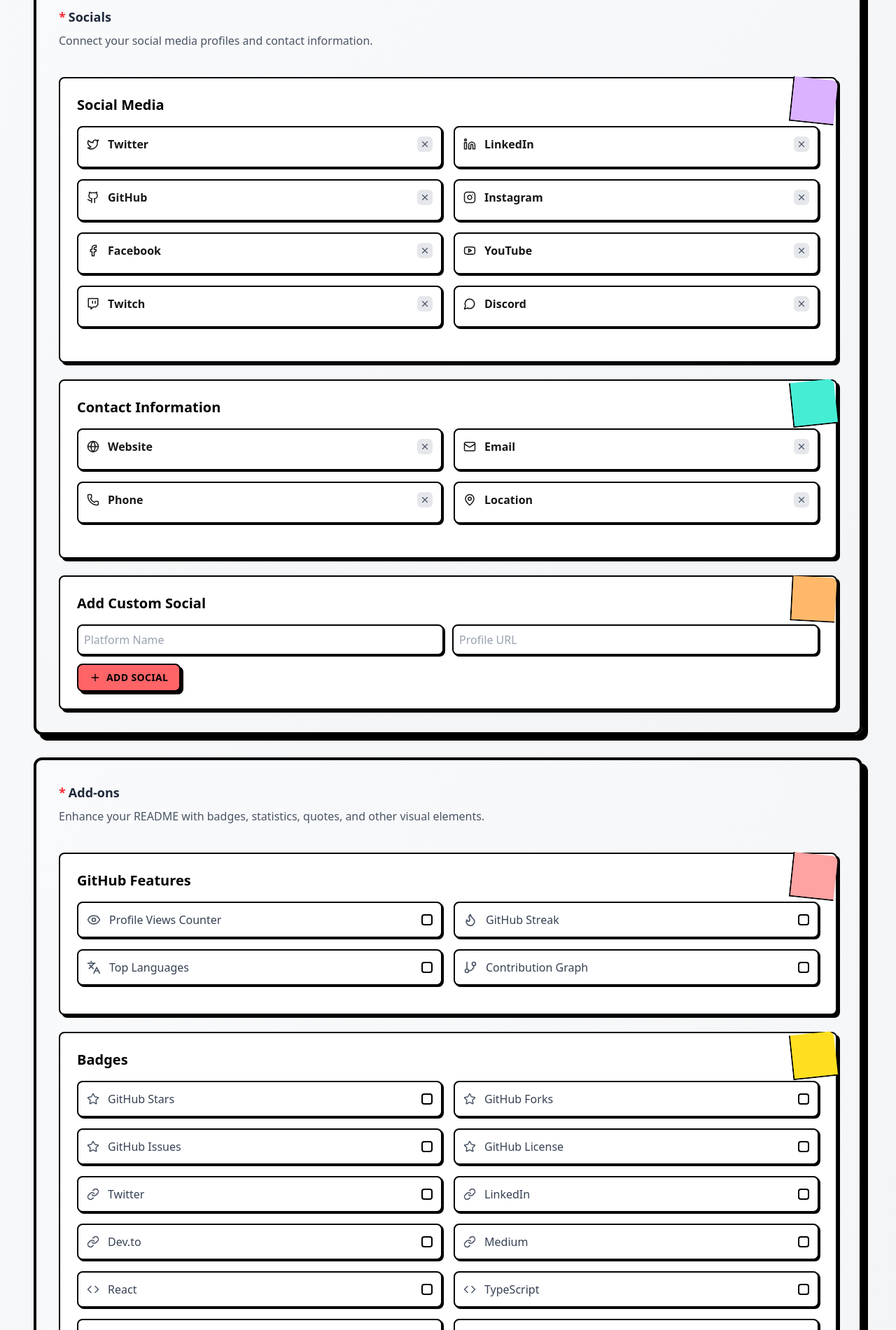
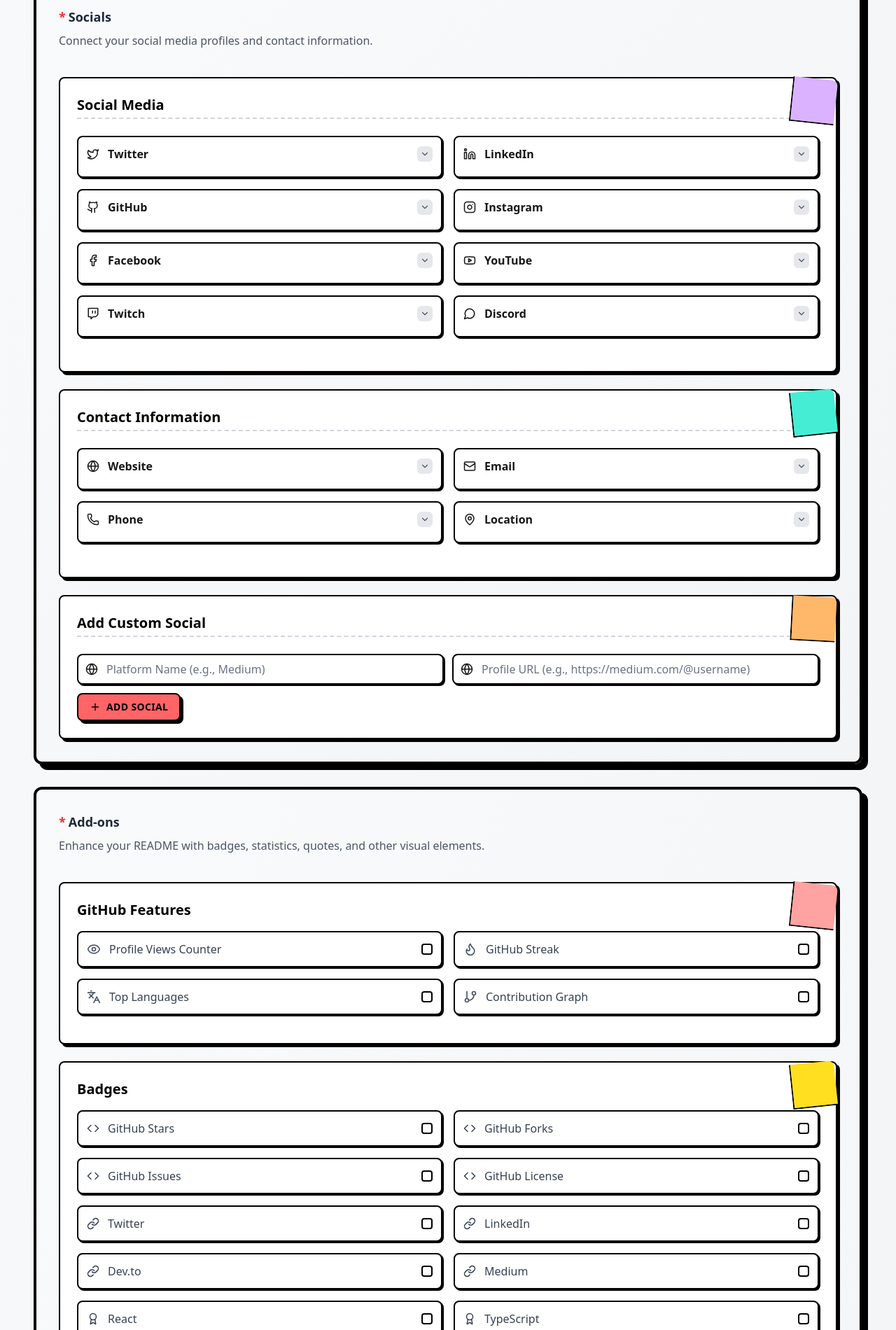
Before and after one commit to Rithvik8001/DocuDoodle, a Next.js app: page / in a window 1280 px wide. Shown: the part 3980-5880 px from the top of the page at 70% size. Built offline with nearby package versions, Linux system fonts and the light colour scheme.

Commit message:
design and bug fixes

```diff
--- a/app/components/AddOnsSection.tsx
+++ b/app/components/AddOnsSection.tsx
@@ -21,6 +21,12 @@
   Flame,
   Languages,
   GitBranch,
+  Trash2,
+  Edit2,
+  Save,
+  Award,
+  Heart,
+  Quote as QuoteIcon,
 } from "lucide-react";
 
 // Predefined badges
@@ -357,6 +363,28 @@
     }));
   };
 
+  const getBadgeIcon = (type: string) => {
+    switch (type) {
+      case "github":
+        return <Code size={18} />;
+      case "social":
+        return <Link size={18} />;
+      case "tech":
+        return <Award size={18} />;
+      default:
+        return <Star size={18} />;
+    }
+  };
+
+  const getStatIcon = (type: string) => {
+    switch (type) {
+      case "github":
+        return <Code size={18} />;
+      default:
+        return <Award size={18} />;
+    }
+  };
+
   return (
     <div className="p-8 bg-gradient-to-br from-gray-50 to-gray-100 rounded-xl shadow-[8px_8px_0_#000] border-4 border-black my-8 mx-4 relative overflow-hidden">
       {/* Paper texture overlay */}
@@ -487,39 +515,7 @@
                       : "bg-white text-gray-700 shadow-[2px_2px_0_#000]"
                   } hover:translate-x-[-1px] hover:translate-y-[-1px] hover:shadow-[3px_3px_0_#000]`}
                 >
-                  {badge.type === "github" && (
-                    <Star
-                      size={18}
-                      className={
-                        badge.selected ? "text-black" : "text-gray-600"
-                      }
-                    />
-                  )}
-                  {badge.type === "social" && (
-                    <Link
-                      size={18}
-                      className={
-                        badge.selected ? "text-black" : "text-gray-600"
-                      }
-                    />
-                  )}
-                  {badge.type === "tech" && (
-                    <Code
-                      size={18}
-                      className={
-                        badge.selected ? "text-black" : "text-gray-600"
-                      }
-                    />
-                  )}
-                  {badge.type === "custom" && (
-                    <Image
-                      size={18}
-                      className={
-                        badge.selected ? "text-black" : "text-gray-600"
-                      }
-                    />
-                  )}
-
+                  {getBadgeIcon(badge.type)}
                   <span>{badge.name}</span>
 
                   {badge.selected ? (
@@ -590,10 +586,7 @@
                       : "bg-white text-gray-700 shadow-[2px_2px_0_#000]"
                   } hover:translate-x-[-1px] hover:translate-y-[-1px] hover:shadow-[3px_3px_0_#000]`}
                 >
-                  <Activity
-                    size={18}
-                    className={stat.selected ? "text-black" : "text-gray-600"}
-                  />
+                  {getStatIcon(stat.type)}
                   <span>{stat.name}</span>
 
                   {stat.selected ? (
@@ -664,7 +657,7 @@
                       : "bg-white text-gray-700 shadow-[2px_2px_0_#000]"
                   } hover:translate-x-[-1px] hover:translate-y-[-1px] hover:shadow-[3px_3px_0_#000]`}
                 >
-                  <MessageSquare
+                  <QuoteIcon
                     size={18}
                     className={quote.selected ? "text-black" : "text-gray-600"}
                   />
--- a/app/components/SocialsSection.tsx
+++ b/app/components/SocialsSection.tsx
@@ -18,6 +18,8 @@
   Mail,
   Phone,
   MapPin,
+  ChevronDown,
+  ChevronUp,
 } from "lucide-react";
 
 // Predefined socials
@@ -240,7 +242,10 @@
         <div className="bg-white p-6 rounded-lg border-2 border-black shadow-[4px_4px_0_#000] relative">
           <div className="absolute top-0 right-0 w-16 h-16 bg-purple-300 rounded-tr-lg border-b-2 border-l-2 border-black transform rotate-6"></div>
 
-          <h3 className="text-xl font-bold mb-4 text-black">Social Media</h3>
+          <div className="mb-6">
+            <h3 className="text-xl font-bold text-black mb-1">Social Media</h3>
+            <div className="border-b-2 border-dashed border-gray-300 mb-4"></div>
+          </div>
 
           <div className="grid grid-cols-1 md:grid-cols-2 gap-4 mb-6">
             {socialsData.socials
@@ -258,12 +263,18 @@
               )
               .map((social) => (
                 <div key={social.id} className="relative group">
-                  <div className="p-3 border-2 border-black rounded-lg text-base bg-white shadow-[2px_2px_0_#000] transition-all duration-200 hover:translate-x-[-1px] hover:translate-y-[-1px] hover:shadow-[3px_3px_0_#000]">
-                    <div className="flex items-center gap-3 mb-2">
+                  <div
+                    className={`p-3 border-2 border-black rounded-lg text-base bg-white shadow-[2px_2px_0_#000] transition-all duration-200 hover:translate-x-[-1px] hover:translate-y-[-1px] hover:shadow-[3px_3px_0_#000] ${
+                      social.selected ? "bg-gray-50" : ""
+                    }`}
+                  >
+                    <div
+                      className="flex items-center gap-3 mb-2 cursor-pointer"
+                      onClick={() => toggleSocial(social.id)}
+                    >
                       {getIconComponent(social.icon)}
                       <span className="font-semibold">{social.platform}</span>
                       <button
-                        onClick={() => toggleSocial(social.id)}
                         className={`ml-auto p-1 rounded-md transition-all duration-200 ${
                           social.selected
                             ? "bg-green-400 text-black"
@@ -271,24 +282,39 @@
                         }`}
                       >
                         {social.selected ? (
-                          <Check size={14} />
+                          <ChevronUp size={14} />
                         ) : (
-                          <X size={14} />
+                          <ChevronDown size={14} />
                         )}
                       </button>
                     </div>
 
                     {social.selected && (
-                      <div className="mt-2">
+                      <div className="mt-2 pt-2 border-t border-dashed border-gray-300">
+                        <div className="relative">
+                          <div className="absolute inset-y-0 left-0 pl-3 flex items-center pointer-events-none">
+                            {getIconComponent(social.icon)}
+                          </div>
                           <input
                             type="text"
                             value={social.username}
                             onChange={(e) =>
                               updateSocialUsername(social.id, e.target.value)
                             }
-                          placeholder={`${social.platform} Username`}
-                          className="p-2 border-2 border-black rounded-lg text-base bg-white shadow-[2px_2px_0_#000] transition-all duration-200 focus:outline-none focus:translate-x-[-1px] focus:translate-y-[-1px] focus:shadow-[3px_3px_0_#000] w-full placeholder:text-gray-400 text-black"
+                            placeholder={`${social.platform} Username (e.g., johndoe)`}
+                            className="p-2 pl-10 border-2 border-black rounded-lg text-base bg-white shadow-[2px_2px_0_#000] transition-all duration-200 focus:outline-none focus:translate-x-[-1px] focus:translate-y-[-1px] focus:shadow-[3px_3px_0_#000] w-full placeholder:text-gray-500 text-black"
                           />
+                        </div>
+                        <div className="mt-2 text-xs text-gray-500">
+                          <a
+                            href={social.url}
+                            target="_blank"
+                            rel="noopener noreferrer"
+                            className="text-blue-600 hover:underline"
+                          >
+                            {social.url}
+                          </a>
+                        </div>
                       </div>
                     )}
                   </div>
@@ -301,9 +327,12 @@
         <div className="bg-white p-6 rounded-lg border-2 border-black shadow-[4px_4px_0_#000] relative">
           <div className="absolute top-0 right-0 w-16 h-16 bg-teal-300 rounded-tr-lg border-b-2 border-l-2 border-black transform -rotate-6"></div>
 
-          <h3 className="text-xl font-bold mb-4 text-black">
+          <div className="mb-6">
+            <h3 className="text-xl font-bold text-black mb-1">
               Contact Information
             </h3>
+            <div className="border-b-2 border-dashed border-gray-300 mb-4"></div>
+          </div>
 
           <div className="grid grid-cols-1 md:grid-cols-2 gap-4 mb-6">
             {socialsData.socials
@@ -312,12 +341,18 @@
               )
               .map((social) => (
                 <div key={social.id} className="relative group">
-                  <div className="p-3 border-2 border-black rounded-lg text-base bg-white shadow-[2px_2px_0_#000] transition-all duration-200 hover:translate-x-[-1px] hover:translate-y-[-1px] hover:shadow-[3px_3px_0_#000]">
-                    <div className="flex items-center gap-3 mb-2">
+                  <div
+                    className={`p-3 border-2 border-black rounded-lg text-base bg-white shadow-[2px_2px_0_#000] transition-all duration-200 hover:translate-x-[-1px] hover:translate-y-[-1px] hover:shadow-[3px_3px_0_#000] ${
+                      social.selected ? "bg-gray-50" : ""
+                    }`}
+                  >
+                    <div
+                      className="flex items-center gap-3 mb-2 cursor-pointer"
+                      onClick={() => toggleSocial(social.id)}
+                    >
                       {getIconComponent(social.icon)}
                       <span className="font-semibold">{social.platform}</span>
                       <button
-                        onClick={() => toggleSocial(social.id)}
                         className={`ml-auto p-1 rounded-md transition-all duration-200 ${
                           social.selected
                             ? "bg-green-400 text-black"
@@ -325,15 +360,19 @@
                         }`}
                       >
                         {social.selected ? (
-                          <Check size={14} />
+                          <ChevronUp size={14} />
                         ) : (
-                          <X size={14} />
+                          <ChevronDown size={14} />
                         )}
                       </button>
                     </div>
 
                     {social.selected && (
-                      <div className="mt-2">
+                      <div className="mt-2 pt-2 border-t border-dashed border-gray-300">
+                        <div className="relative">
+                          <div className="absolute inset-y-0 left-0 pl-3 flex items-center pointer-events-none">
+                            {getIconComponent(social.icon)}
+                          </div>
                           <input
                             type="text"
                             value={social.username}
@@ -342,15 +381,26 @@
                             }
                             placeholder={`${social.platform} ${
                               social.id === "email"
-                              ? "Address"
+                                ? "Address (e.g., john@example.com)"
                                 : social.id === "phone"
-                              ? "Number"
+                                ? "Number (e.g., +1 234 567 8900)"
                                 : social.id === "location"
-                              ? "Details"
-                              : "URL"
+                                ? "Details (e.g., New York, USA)"
+                                : "URL (e.g., https://example.com)"
                             }`}
-                          className="p-2 border-2 border-black rounded-lg text-base bg-white shadow-[2px_2px_0_#000] transition-all duration-200 focus:outline-none focus:translate-x-[-1px] focus:translate-y-[-1px] focus:shadow-[3px_3px_0_#000] w-full placeholder:text-gray-400 text-black"
+                            className="p-2 pl-10 border-2 border-black rounded-lg text-base bg-white shadow-[2px_2px_0_#000] transition-all duration-200 focus:outline-none focus:translate-x-[-1px] focus:translate-y-[-1px] focus:shadow-[3px_3px_0_#000] w-full placeholder:text-gray-500 text-black"
                           />
+                        </div>
+                        <div className="mt-2 text-xs text-gray-500">
+                          <a
+                            href={social.url}
+                            target="_blank"
+                            rel="noopener noreferrer"
+                            className="text-blue-600 hover:underline"
+                          >
+                            {social.url}
+                          </a>
+                        </div>
                       </div>
                     )}
                   </div>
@@ -363,11 +413,18 @@
         <div className="bg-white p-6 rounded-lg border-2 border-black shadow-[4px_4px_0_#000] relative">
           <div className="absolute top-0 right-0 w-16 h-16 bg-orange-300 rounded-tr-lg border-b-2 border-l-2 border-black transform rotate-3"></div>
 
-          <h3 className="text-xl font-bold mb-4 text-black">
+          <div className="mb-6">
+            <h3 className="text-xl font-bold text-black mb-1">
               Add Custom Social
             </h3>
+            <div className="border-b-2 border-dashed border-gray-300 mb-4"></div>
+          </div>
 
           <div className="grid grid-cols-1 md:grid-cols-2 gap-3 mb-3">
+            <div className="relative">
+              <div className="absolute inset-y-0 left-0 pl-3 flex items-center pointer-events-none">
+                <Globe size={18} />
+              </div>
               <input
                 type="text"
                 value={customSocial.platform}
@@ -377,18 +434,24 @@
                     platform: e.target.value,
                   }))
                 }
-              placeholder="Platform Name"
-              className="p-2 border-2 border-black rounded-lg text-base bg-white shadow-[2px_2px_0_#000] transition-all duration-200 focus:outline-none focus:translate-x-[-1px] focus:translate-y-[-1px] focus:shadow-[3px_3px_0_#000] w-full placeholder:text-gray-400 text-black"
+                placeholder="Platform Name (e.g., Medium)"
+                className="p-2 pl-10 border-2 border-black rounded-lg text-base bg-white shadow-[2px_2px_0_#000] transition-all duration-200 focus:outline-none focus:translate-x-[-1px] focus:translate-y-[-1px] focus:shadow-[3px_3px_0_#000] w-full placeholder:text-gray-500 text-black"
               />
+            </div>
+            <div className="relative">
+              <div className="absolute inset-y-0 left-0 pl-3 flex items-center pointer-events-none">
+                <Globe size={18} />
+              </div>
               <input
                 type="text"
                 value={customSocial.url}
                 onChange={(e) =>
                   setCustomSocial((prev) => ({ ...prev, url: e.target.value }))
                 }
-              placeholder="Profile URL"
-              className="p-2 border-2 border-black rounded-lg text-base bg-white shadow-[2px_2px_0_#000] transition-all duration-200 focus:outline-none focus:translate-x-[-1px] focus:translate-y-[-1px] focus:shadow-[3px_3px_0_#000] w-full placeholder:text-gray-400 text-black"
+                placeholder="Profile URL (e.g., https://medium.com/@username)"
+                className="p-2 pl-10 border-2 border-black rounded-lg text-base bg-white shadow-[2px_2px_0_#000] transition-all duration-200 focus:outline-none focus:translate-x-[-1px] focus:translate-y-[-1px] focus:shadow-[3px_3px_0_#000] w-full placeholder:text-gray-500 text-black"
               />
+            </div>
           </div>
           <button
             onClick={addCustomSocial}
```
Lines whose indentation alone changed are shown as unchanged.
